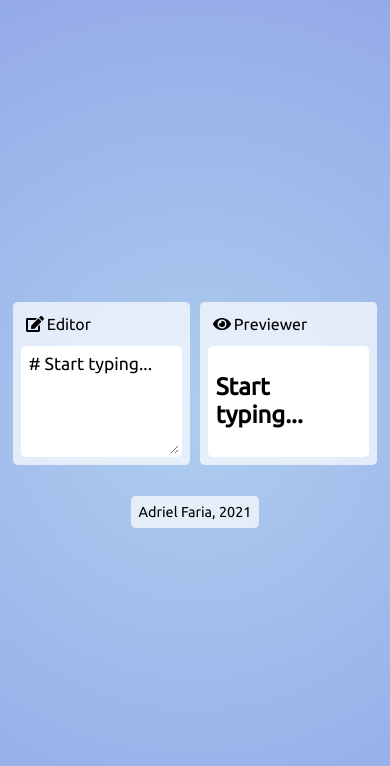
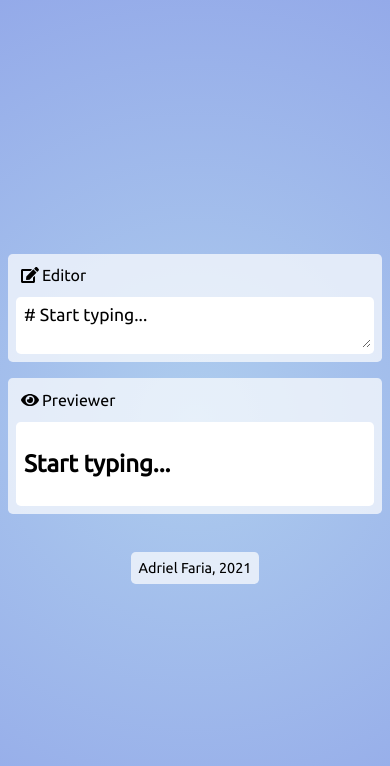
Before and after one commit to br-adriel/markdown-previewer, a React (Create React App) app: page / in a window 390 px wide. Shown: the top 766 px of the page. Built offline with nearby package versions, Linux system fonts and the light colour scheme.

Commit message:
Adiciona media queries para responsividade

```diff
--- a/src/components/Container.css
+++ b/src/components/Container.css
@@ -5,3 +5,11 @@
   justify-content: space-between;
   align-items: stretch;
 }
+
+@media (max-width: 768px) {
+  .container {
+    flex-direction: column;
+    justify-content: space-between;
+    align-items: center;
+  }
+}
--- a/src/components/Window.css
+++ b/src/components/Window.css
@@ -26,3 +26,9 @@
   padding: 0.2rem;
   height: 100%;
 }
+
+@media (max-width: 768px) {
+  .window {
+    margin: 0.5rem 0;
+  }
+}
```
